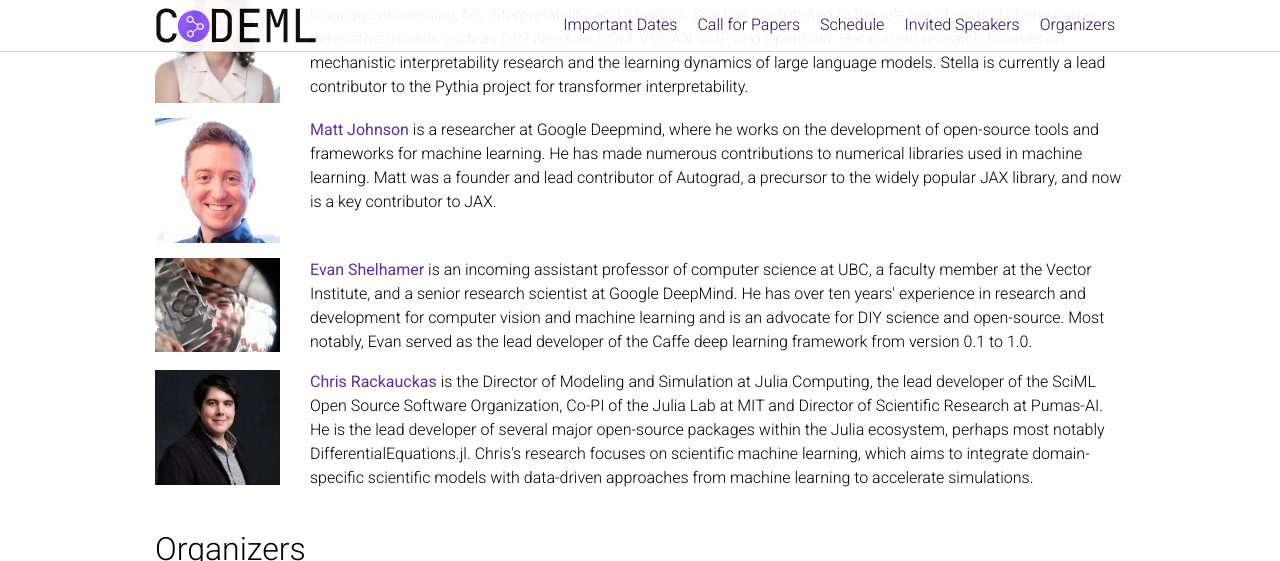
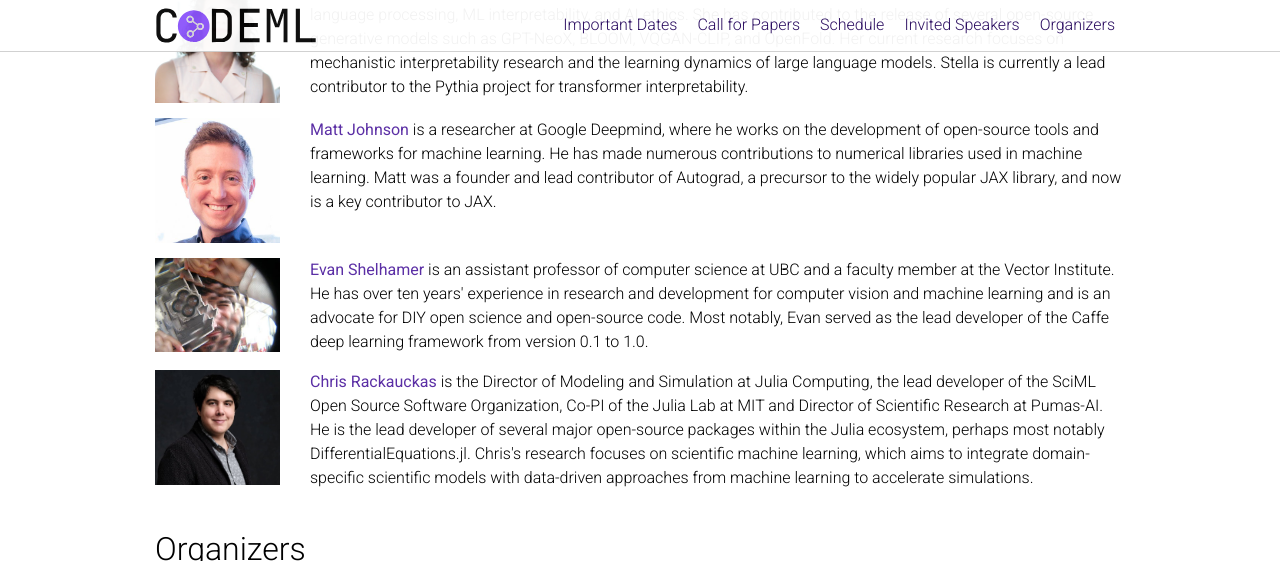
Before and after one commit to codeml-workshop/codeml2025, a Jekyll site: the page built from _pages/about.md, in a window 1280 px wide and 900 px high, scrolled down 3178 px, cut to the strip 0-561 px from the top of the window. Built offline with Jekyll 4.4.1, drawn with Linux system fonts in a browser that asks for light colours; nearby versions of some CDN libraries; comment, search, counter and statistics services are not loaded; a style sheet for code colours, icons or effects is not loaded.

Commit message:
updates to Evan's bio

```diff
--- a/_pages/about.md
+++ b/_pages/about.md
@@ -188,8 +188,8 @@
   <div class="col-md-12">
     <img class="speaker-pic" style="float:left;margin-right:30px;margin-bottom:15px" src="{{ "/assets/img/people/evan_shelhamer.jpg" | prepend:site.baseurl }}">
     <p><a href="http://imaginarynumber.net/"><b>Evan Shelhamer</b></a>
-    is an incoming assistant professor of computer science at UBC, a faculty member at the Vector Institute, and a senior research scientist at Google DeepMind.
-    He has over ten years' experience in research and development for computer vision and machine learning and is an advocate for DIY science and open-source.
+    is an assistant professor of computer science at UBC and a faculty member at the Vector Institute.
+    He has over ten years' experience in research and development for computer vision and machine learning and is an advocate for DIY open science and open-source code.
     Most notably, Evan served as the lead developer of the Caffe deep learning framework from version 0.1 to 1.0.
    </p>
   </div>
```
